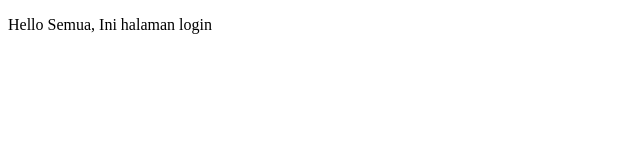
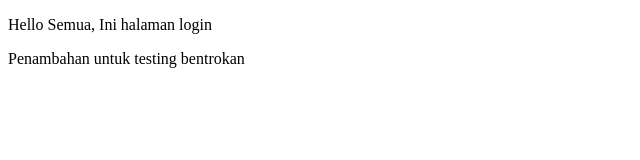
Before and after one commit to 14021994/belajar-git, a plain HTML site: page login.html in a window 1280 px wide. Shown: the whole page, without its empty margins (0-640 px from the left). Drawn offline with Linux system fonts and the light colour scheme.

Commit message:
ubah isi login.html

```diff
--- a/login.html
+++ b/login.html
@@ -6,5 +6,6 @@
     </head>
     <body>
         <p>Hello Semua, Ini halaman login</p>
+        <p>Penambahan untuk testing bentrokan</p>
     </body>
 </html
```
